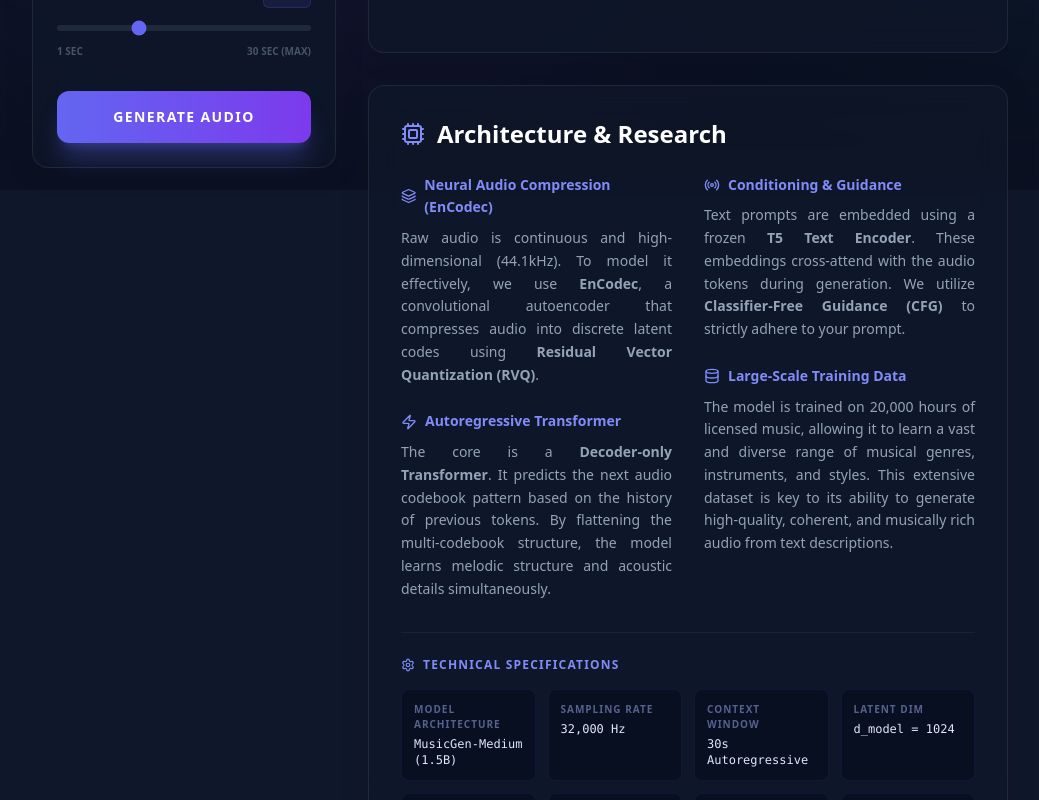
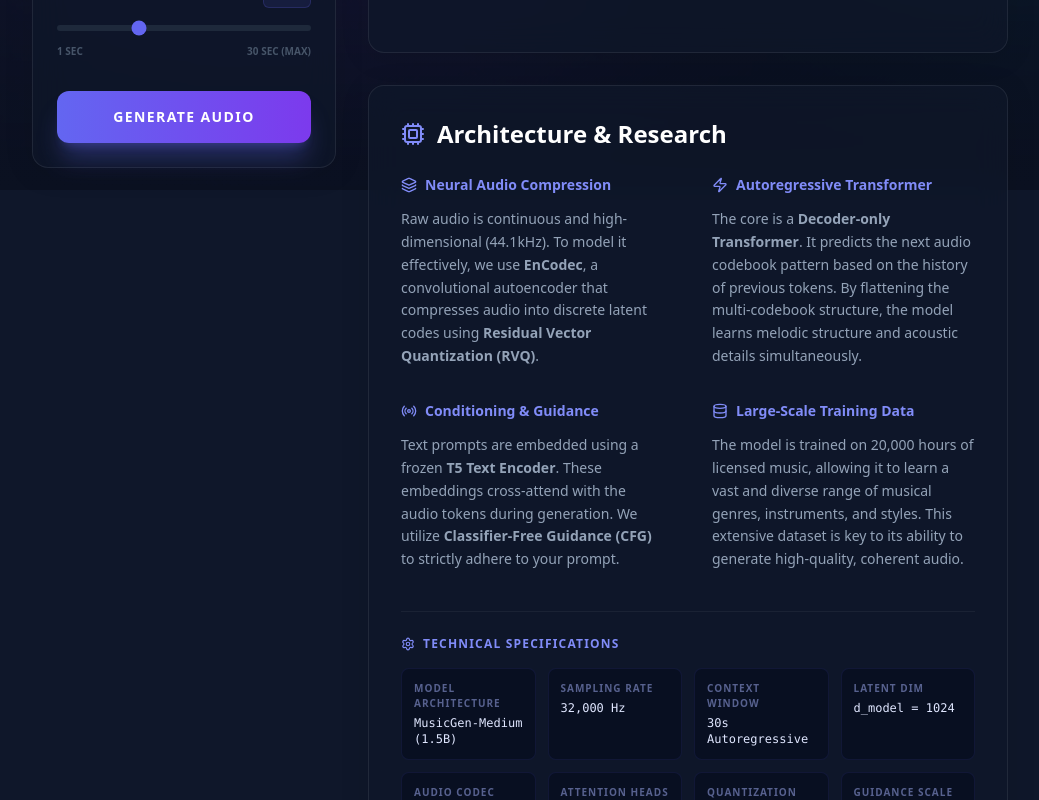
Before and after one commit to HPK-Labs/portfolio, a React (Vite) app in the folder musicgen-frontend/: page / in a window 1280 px wide. Shown: the part 610-1410 px from the top of the page, without its empty margins (120-1159 px from the left). Built offline with nearby package versions, Linux system fonts and the light colour scheme.

Commit message:
refactor App component layout for improved readability and consistency in the Inference Specs section

```diff
--- a/musicgen-frontend/src/App.jsx
+++ b/musicgen-frontend/src/App.jsx
@@ -1,7 +1,7 @@
 import React, { useState, useRef, useEffect } from 'react';
 import axios from 'axios';
 import WaveSurfer from 'wavesurfer.js';
-import { Play, Pause, Download, Cpu, Music, Activity, AlertCircle, Layers, Zap, Radio, Settings, Database } from 'lucide-react';
+import { Play, Pause, Download, Cpu, Music, Activity, AlertCircle, Layers, Zap, Radio, Settings, Database, Terminal } from 'lucide-react';
 import { motion } from 'framer-motion';
 
 // --- CONFIGURATION ---
@@ -62,57 +62,60 @@
         Architecture & Research
       </h3>
 
-      <div className="grid md:grid-cols-2 gap-8 text-sm leading-relaxed text-slate-300 mb-8">
-        <div className="space-y-6">
+      {/* LAYOUT FIX: Changed to a direct grid (md:grid-cols-2).
+         This ensures Row 1 items match height, and Row 2 items start at the exact same vertical line.
+      */}
+      <div className="grid md:grid-cols-2 gap-x-12 gap-y-8 text-sm leading-relaxed text-slate-300 mb-10">
+
+        {/* Item 1 */}
         <div>
-            <h4 className="flex items-center gap-2 font-semibold text-indigo-400 mb-2">
+          <h4 className="flex items-center gap-2 font-semibold text-indigo-400 mb-3">
             <Layers size={16} />
-              Neural Audio Compression (EnCodec)
+            Neural Audio Compression
           </h4>
-            {/* Added text-justify for better readability */}
-            <p className="text-slate-400 text-justify">
+          <p className="text-slate-400">
             Raw audio is continuous and high-dimensional (44.1kHz). To model it effectively, we use <strong>EnCodec</strong>, a convolutional autoencoder that compresses audio into discrete latent codes using <strong>Residual Vector Quantization (RVQ)</strong>.
           </p>
         </div>
+
+        {/* Item 2 */}
         <div>
-            <h4 className="flex items-center gap-2 font-semibold text-indigo-400 mb-2">
+          <h4 className="flex items-center gap-2 font-semibold text-indigo-400 mb-3">
             <Zap size={16} />
             Autoregressive Transformer
           </h4>
-            {/* Added text-justify for better readability */}
-            <p className="text-slate-400 text-justify">
+          <p className="text-slate-400">
             The core is a <strong>Decoder-only Transformer</strong>. It predicts the next audio codebook pattern based on the history of previous tokens. By flattening the multi-codebook structure, the model learns melodic structure and acoustic details simultaneously.
           </p>
         </div>
-        </div>
-        <div className="space-y-6">
+
+        {/* Item 3 */}
         <div>
-            <h4 className="flex items-center gap-2 font-semibold text-indigo-400 mb-2">
+          <h4 className="flex items-center gap-2 font-semibold text-indigo-400 mb-3">
             <Radio size={16} />
             Conditioning & Guidance
           </h4>
-            {/* Added text-justify for better readability */}
-            <p className="text-slate-400 text-justify">
+          <p className="text-slate-400">
             Text prompts are embedded using a frozen <strong>T5 Text Encoder</strong>. These embeddings cross-attend with the audio tokens during generation. We utilize <strong>Classifier-Free Guidance (CFG)</strong> to strictly adhere to your prompt.
           </p>
         </div>
-          {/* Added new fourth paragraph to fill space and provide more info */}
+
+        {/* Item 4 */}
         <div>
-            <h4 className="flex items-center gap-2 font-semibold text-indigo-400 mb-2">
+          <h4 className="flex items-center gap-2 font-semibold text-indigo-400 mb-3">
             <Database size={16} />
             Large-Scale Training Data
           </h4>
-            <p className="text-slate-400 text-justify">
-              The model is trained on 20,000 hours of licensed music, allowing it to learn a vast and diverse range of musical genres, instruments, and styles. This extensive dataset is key to its ability to generate high-quality, coherent, and musically rich audio from text descriptions.
+          <p className="text-slate-400">
+            The model is trained on 20,000 hours of licensed music, allowing it to learn a vast and diverse range of musical genres, instruments, and styles. This extensive dataset is key to its ability to generate high-quality, coherent audio.
           </p>
         </div>
-        </div>
+
       </div>
 
-      {/* --- UPDATED HEADER & ICON --- */}
+      {/* --- INFERENCE SPECS SECTION --- */}
       <div className="border-t border-white/5 pt-6">
         <div className="flex items-center gap-2 mb-4 text-xs font-bold text-indigo-400 uppercase tracking-widest">
-           {/* Changed icon to Settings and title to Technical Specifications */}
            <Settings size={14} />
            <span>Technical Specifications</span>
         </div>
```
Lines whose indentation alone changed are shown as unchanged.
